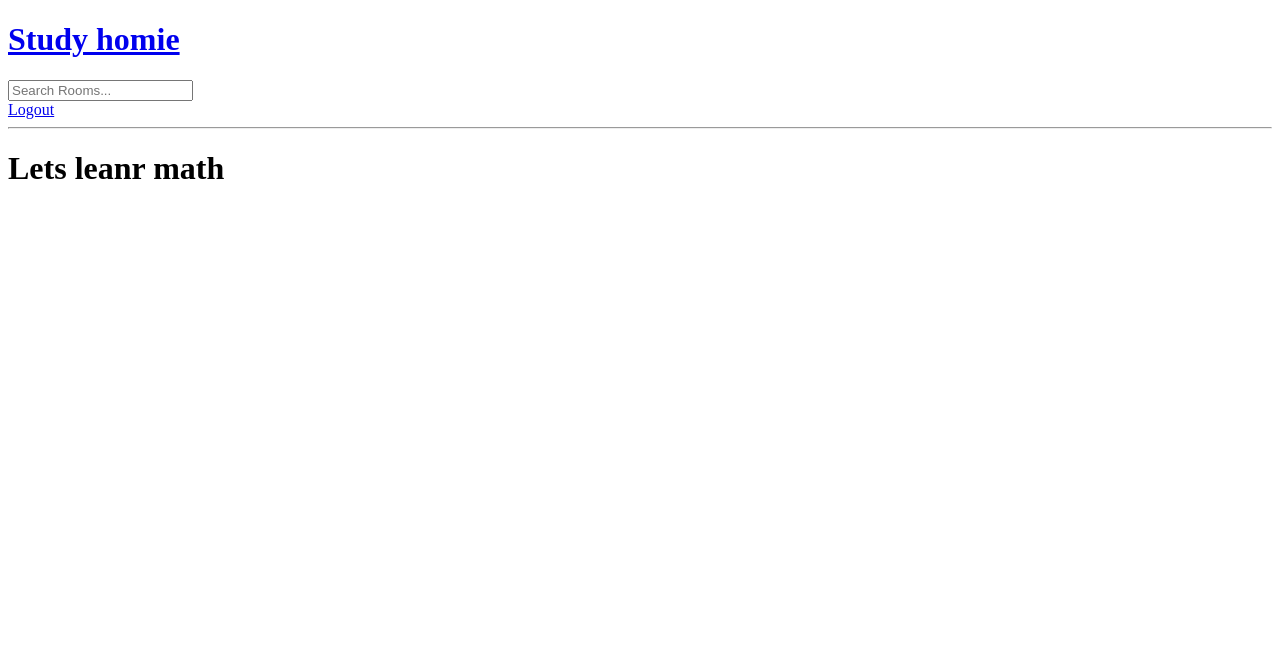
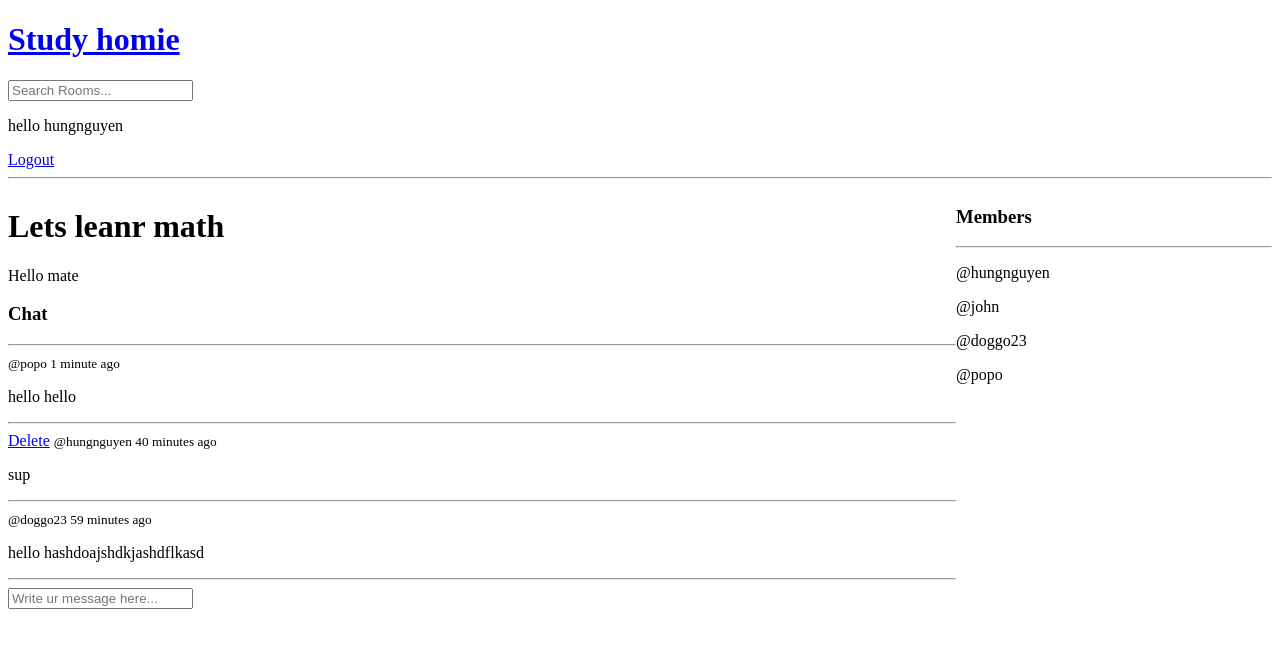
Before and after one commit to HungNg611/StudyHomie, a Django app: page /room/12/ in a window 1280 px wide. Shown: the top 648 px of the page. Run offline with Django 4.2, Linux system fonts and the light colour scheme; a user stored in the database is signed in; data comes from the database, SQL or seed files in the repository; both versions use the stored data as it was after the commit.

Commit message:
Implement Chatbox feature
Add CRUD chatbox

```diff
--- a/base/models.py
+++ b/base/models.py
@@ -1,6 +1,7 @@
 from django.db import models
 from django.contrib.auth.models import User
 # Create your models here.
+
 
 class Topic(models.Model):
     name = models.CharField(max_length=200)
@@ -11,26 +12,35 @@ class Topic(models.Model):
 
 class Room(models.Model):
     host = models.ForeignKey(User, on_delete=models.SET_NULL, null=True)
-    topic = models.ForeignKey(Topic, on_delete=models.SET_NULL, null=True)     #allow null in db
+    topic = models.ForeignKey(
+        Topic, on_delete=models.SET_NULL, null=True)  # allow null in db
     name = models.CharField(max_length=200)
-    description = models.TextField(null=True, blank= True) #null is set to true, can be blank
-    #participants =
-    update = models.DateTimeField(auto_now =True) #auto_now : everytimes runs update its gonna take a timestamp
-    created = models.DateTimeField(auto_now_add=True) #auto_now_add : know when room created
+    # null is set to true, can be blank
+    description = models.TextField(null=True, blank=True)
+    participants = models.ManyToManyField(
+        User, related_name='participants', blank=True)
+    # auto_now : everytimes runs update its gonna take a timestamp
+    update = models.DateTimeField(auto_now=True)
+    # auto_now_add : know when room created
+    created = models.DateTimeField(auto_now_add=True)
 
-    #This is used to put the newest room on top
+    # This is used to put the newest room on top
     class Meta:
         ordering = ['-update', '-created']
 
     def __str__(self):
         return self.name
 
+
 class Message(models.Model):
     user = models.ForeignKey(User, on_delete=models.CASCADE)
-    room = models.ForeignKey(Room, on_delete=models.CASCADE)   #one (project) to many (reviews) relationship
+    # one (project) to many (reviews) relationship
+    room = models.ForeignKey(Room, on_delete=models.CASCADE)
     body = models.TextField()
-    update = models.DateTimeField(auto_now =True) #auto_now : everytimes runs update its gonna take a timestamp
-    created = models.DateTimeField(auto_now_add=True) #auto_now_add : know when room created
+    # auto_now : everytimes runs update its gonna take a timestamp
+    update = models.DateTimeField(auto_now=True)
+    # auto_now_add : know when room created
+    created = models.DateTimeField(auto_now_add=True)
 
     def __str__(self):
-        return self.body[0:100] # message limit
+        return self.body[0:100]  # message limit
--- a/base/templates/base/room.html
+++ b/base/templates/base/room.html
@@ -2,6 +2,56 @@
 
 {% block content %}
 
-<h1>{{room.name}}</h1>
+<style>
+    .room-container{
+        display: grid;
+        grid-template-columns: 3fr 1fr;
+    }
+</style>
+
+<div class="room-container">
+    <div>
+
+        <h1>{{room.name}}</h1>
+        <p>{{room.description}}</p>
+
+        <div class="comment-wrapper">
+            <h3>Chat</h3>
+            <hr>
+
+            {% for message in room_messages %}
+            <div>
+                {% if request.user == message.user %}
+                <a href="{% url 'delete-message' message.id %}">Delete</a>
+                {% endif %}
+                <small>@{{message.user}} {{message.created|timesince}} ago </small>
+                <p>{{message.body}}</p>
+                <hr>
+            </div>
+            {% endfor %}
+
+            {% if request.user.is_authenticated %}
+            <div class="comment=form">
+                <form method="POST" action="">
+                    {% csrf_token %}
+                    <input type="text" name="body" placeholder="Write ur message here..." />
+                </form>
+
+            </div>
+            {% endif %}
+        </div>
+    </div>
+
+    <div>
+        <h3>Members</h3>
+        <hr>
+
+        {% for user in participants %}
+            <div>
+                <p>@{{user.username}}</p>
+            </div>
+        {% endfor %}
+    </div>
+</div>
 
 {% endblock content%}
--- a/base/urls.py
+++ b/base/urls.py
@@ -1,15 +1,16 @@
 from django.urls import path
 from . import views
 
-urlpatterns =[
+urlpatterns = [
     path('login/', views.loginPage, name="login"),
     path('logout/', views.logoutUser, name="logout"),
     path('register/', views.registerPage, name="register"),
 
-    path('',views.home, name="home"),
+    path('', views.home, name="home"),
     path('room/<str:pk>/', views.room, name="room"),
 
     path('create-room/', views.createRoom, name="create-room"),
     path('update-room/<str:pk>/', views.updateRoom, name="update-room"),
     path('delete-room/<str:pk>/', views.deleteRoom, name="delete-room"),
+    path('delete-message/<str:pk>/', views.deleteMessage, name="delete-message"),
 ]
--- a/base/views.py
+++ b/base/views.py
@@ -1,7 +1,7 @@
 from threading import ExceptHookArgs
 from django.shortcuts import render, redirect
 from django.db.models import Q
-from .models import Room, Topic
+from .models import Room, Topic, Message
 from .forms import RoomForm
 from django.contrib.auth.models import User
 from django.contrib import messages
@@ -17,8 +17,9 @@ from django.contrib.auth.forms import UserCreationForm
 #     {'id':5, 'name':'Lets learn C++!'},
 # ]
 
+
 def loginPage(request):
-    page= 'login'
+    page = 'login'
     if request.user.is_authenticated:
         return redirect('home')
 
@@ -27,23 +28,25 @@ def loginPage(request):
         password = request.POST.get('password')
 
         try:
-            user= User.objects.get(username=username)
+            user = User.objects.get(username=username)
         except:
             messages.error(request, 'User does not exist')
 
-        user= authenticate(request, username=username, password=password)
+        user = authenticate(request, username=username, password=password)
 
         if user is not None:
             login(request, user)
             return redirect('home')
         else:
             messages.error(request, 'Username or password does not exist')
-    context = {'page':page}
-    return render(request, 'base/login_register.html',context)
+    context = {'page': page}
+    return render(request, 'base/login_register.html', context)
+
 
 def logoutUser(request):
     logout(request)
     return redirect('home')
+
 
 def registerPage(request):
     #page = 'register'
@@ -51,55 +54,72 @@ def registerPage(request):
 
     if request.method == 'POST':
         form = UserCreationForm(request.POST)
-        if form.is_valid() :
+        if form.is_valid():
             user = form.save(commit=False)
-            user.username = user.username.lower() #clean database
+            user.username = user.username.lower()  # clean database
             user.save()
             login(request, user)
             return redirect('home')
         else:
-            messages.error(request,'Registration error')
+            messages.error(request, 'Registration error')
 
-    return render(request,'base/login_register.html', {'form':form})
+    return render(request, 'base/login_register.html', {'form': form})
+
 
 def home(request):
-    q= request.GET.get('q') if request.GET.get('q') != None else ''
+    q = request.GET.get('q') if request.GET.get('q') != None else ''
 
     rooms = Room.objects.filter(
         Q(topic__name__icontains=q) |
         Q(name__icontains=q) |
         Q(description__icontains=q)
-        )
+    )
 
     topics = Topic.objects.all()
     room_count = rooms.count()
-    context ={'rooms': rooms,'topics': topics, 'room_count': room_count}
+    context = {'rooms': rooms, 'topics': topics, 'room_count': room_count}
     return render(request, 'base/home.html', context)
 
+
 def room(request, pk):
-    room = Room.objects.get(id=pk) #needs to be unique or will throw errors
-    #loop through the room values
+    room = Room.objects.get(id=pk)  # needs to be unique or will throw errors
+    # loop through the room values
     # for i in rooms:
     #     if i['id'] == int(pk):  #just to be safe pk might be string
     #         room = i
-    context = {'room': room}
+    room_messages = room.message_set.all().order_by('-created')
+    participants = room.participants.all()
+
+    if request.method == 'POST':
+        message = Message.objects.create(
+            user=request.user,
+            room=room,
+            body=request.POST.get('body')
+        )
+        room.participants.add(request.user)
+        return redirect('room', pk=room.id)
+
+    context = {'room': room, 'room_messages': room_messages,
+               'participants': participants}
     return render(request, 'base/room.html', context)
+
 
 @login_required(login_url='login')
 def createRoom(request):
     form = RoomForm()
 
-    if request.method == 'POST' :
-        form= RoomForm(request.POST)
+    if request.method == 'POST':
+        form = RoomForm(request.POST)
         if form.is_valid():
             form.save()
             return redirect('home')
 
     context = {'form': form}
-    return render(request,'base/room_make.html', context)
+    return render(request, 'base/room_make.html', context)
+
 
 @login_required(login_url='login')
-def updateRoom(request,pk):
+def updateRoom(request, pk):
     room = Room.objects.get(id=pk)
     # this form will be pre filled
     form = RoomForm(instance=room)
@@ -107,17 +127,18 @@ def updateRoom(request,pk):
     if request.user != room.host:
         return HttpResponse('Nope, you are not allowed here')
 
-    if request.method == 'POST' :
-        form= RoomForm(request.POST, instance=room)
+    if request.method == 'POST':
+        form = RoomForm(request.POST, instance=room)
         if form.is_valid():
             form.save()
             return redirect('home')
 
     context = {'form': form}
-    return render(request,'base/room_make.html', context)
+    return render(request, 'base/room_make.html', context)
+
 
 @login_required(login_url='login')
-def deleteRoom(request,pk):
+def deleteRoom(request, pk):
     room = Room.objects.get(id=pk)
 
     if request.user != room.host:
@@ -126,4 +147,17 @@ def deleteRoom(request,pk):
     if request.method == 'POST':
         room.delete()
         return redirect('home')
-    return render(request, 'base/delete.html', {'obj':room})
+    return render(request, 'base/delete.html', {'obj': room})
+
+
+@login_required(login_url='login')
+def deleteMessage(request, pk):
+    message = Message.objects.get(id=pk)
+
+    if request.user != message.user:
+        return HttpResponse('Nope, you are not allowed here')
+
+    if request.method == 'POST':
+        message.delete()
+        return redirect('home')
+    return render(request, 'base/delete.html', {'obj': message})
--- a/templates/navbar.html
+++ b/templates/navbar.html
@@ -7,6 +7,7 @@
 </form>
 
 {% if request.user.is_authenticated %}
+<p>hello {{request.user}}</p>
 <a href="{% url 'logout' %}">Logout</a>
 {% else %}
 <a href="{% url 'login' %}">Login</a>
```
Also changed, not shown: base/templates/base/room_make.html (+5 -8 lines), base/migrations/0003_alter_room_options_room_participants.py (added), base/templates/base/login_register.html (line endings or trailing spaces), db.sqlite3.
